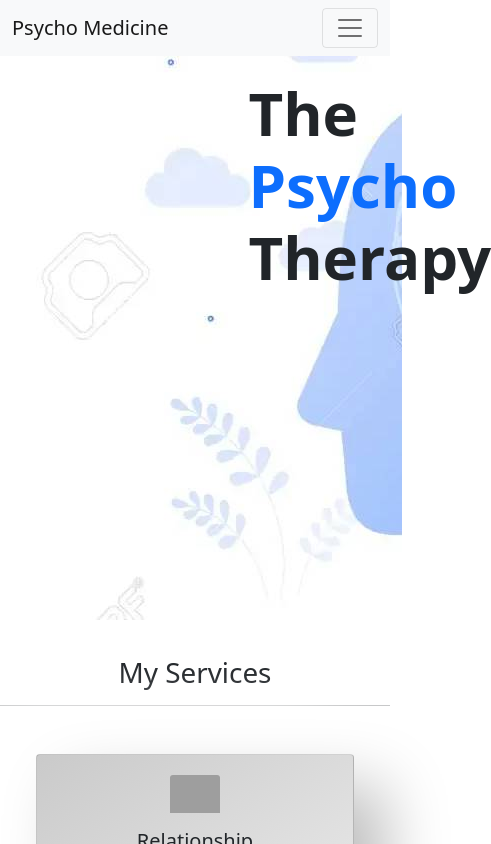
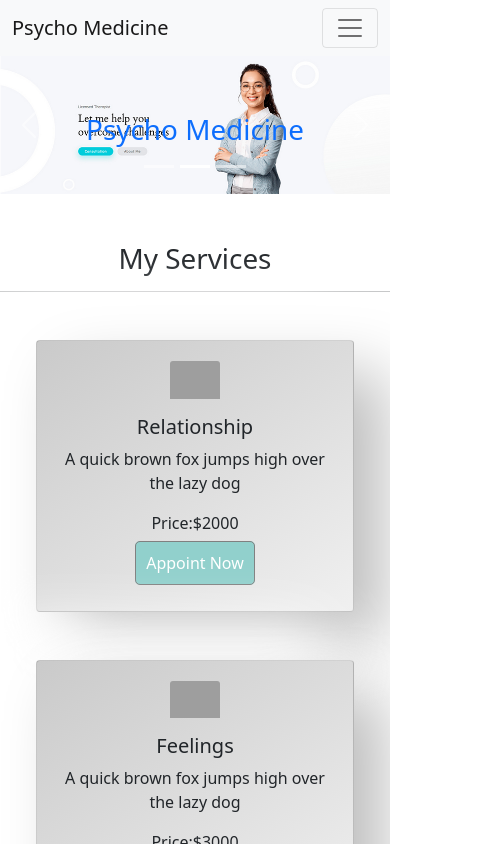
Before and after one commit to Shafak93/psycho-medicine, a React (Create React App) app: page / in a window 390 px wide. Shown: the top 844 px of the page, 491 px wide, since content can reach past the window. Built offline with nearby package versions, Linux system fonts and the light colour scheme; no server answers; grey boxes are pictures that could not be loaded.

Commit message:
carousal added on banner compo

```diff
--- a/src/Components/Banner/Banner.js
+++ b/src/Components/Banner/Banner.js
@@ -1,16 +1,56 @@
 import React from 'react';
+import { Carousel } from 'react-bootstrap';
 import banner from '../../images/banner1.jpg'
+import banner1 from'../../images/banner/banner1.png'
+import banner2 from'../../images/banner/banner2.png'
+import banner3 from'../../images/banner/banner3.png'
 import './Banner.css'
 
 const Banner = () => {
     return (
-        <div id='banner' className="row">
-            <div className='banner-img col-md-12 col-sm-12 col-lg-12' style={{backgroundImage:`url(${banner})`,
-        backgroundRepeat: 'no-repeat',
-        height:'600px' }}>
-            <h1 className='banner-text'>The <span className='text-primary'>Psycho</span> Therapy</h1>
-        </div>
-        </div>
+
+                        <Carousel>
+                        <Carousel.Item>
+                            <img
+                            className="d-block w-100"
+                            src={banner1}
+                            alt="First slide"
+                            />
+                            <Carousel.Caption>
+                            <h1 className='text-primary'>Psycho Medicine</h1>
+                            </Carousel.Caption>
+                        </Carousel.Item>
+                        <Carousel.Item>
+                            <img
+                            className="d-block w-100"
+                            src={banner2}
+                            alt="Second slide"
+                            />
+
+                            <Carousel.Caption>
+                            <h1 className='text-primary'>Psycho Medicine</h1>
+                            </Carousel.Caption>
+                        </Carousel.Item>
+                        <Carousel.Item>
+                            <img
+                            className="d-block w-100"
+                            src={banner3}
+                            alt="Third slide"
+                            />
+
+                            <Carousel.Caption>
+                           <h1 className='text-primary'>Psycho Medicine</h1>
+
+                            </Carousel.Caption>
+                        </Carousel.Item>
+                </Carousel>
+        // <div id='banner' className="row">
+        //     <div className='banner-img col-md-12 col-sm-12 col-lg-12' style={{backgroundImage:`url(${banner})`,
+        // backgroundRepeat: 'no-repeat',
+        // height:'600px' }}>
+        //     <h1 className='banner-text'>The <span className='text-primary'>Psycho</span> Therapy</h1>
+        // </div>
+        // </div>
     );
 };
 
--- a/src/Components/Services/Services.js
+++ b/src/Components/Services/Services.js
@@ -9,7 +9,7 @@ const Services = () => {
         .then(data => setServices(data))
     },[])
     return (
-        <div id='services'>
+        <div id='services' className='mt-5'>
             <h1 className='text-center text-gray'>My Services</h1>
             <hr className='container' />
             <div className='container row  mx-auto mt-4'>
```
